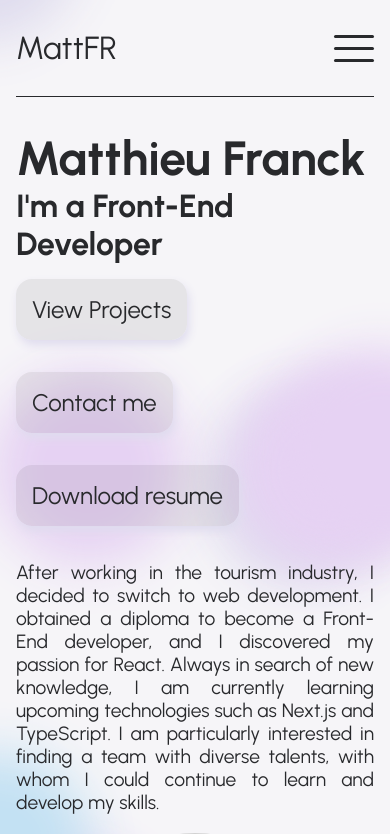
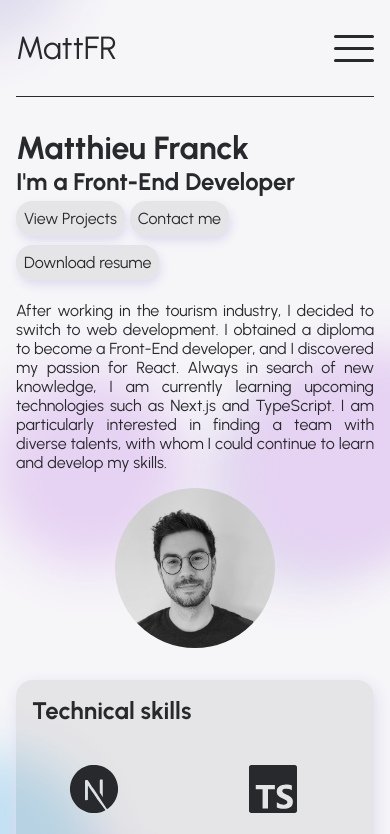
Before and after one commit to Matt-Fr/portfolio, a React (Create React App) app: page / in a window 390 px wide. Shown: the top 834 px of the page. Built offline with nearby package versions, Linux system fonts and the light colour scheme.

Commit message:
add responsive police

```diff
--- a/src/pages/Home.scss
+++ b/src/pages/Home.scss
@@ -148,3 +148,27 @@
     font-size: 1.5rem;
   }
 }
+@media only screen and (max-width: 768px) {
+  .homeInfoContainer-name {
+    font-size: 2rem;
+  }
+  .homeInfoContainer-job {
+    font-size: 1.5rem;
+  }
+  .homeInfoContainer-linkContainer-link {
+    font-size: 1rem;
+    padding: 0.5rem;
+    margin: 0.3rem 0.3rem 0.3rem 0;
+  }
+  .homeInfoContainer-description {
+    font-size: 1rem;
+  }
+  .photoContainer {
+    width: 10rem;
+    height: 10rem;
+  }
+  .techContainer-title {
+    font-size: 1.5rem;
+    margin: 1rem;
+  }
+}
```
